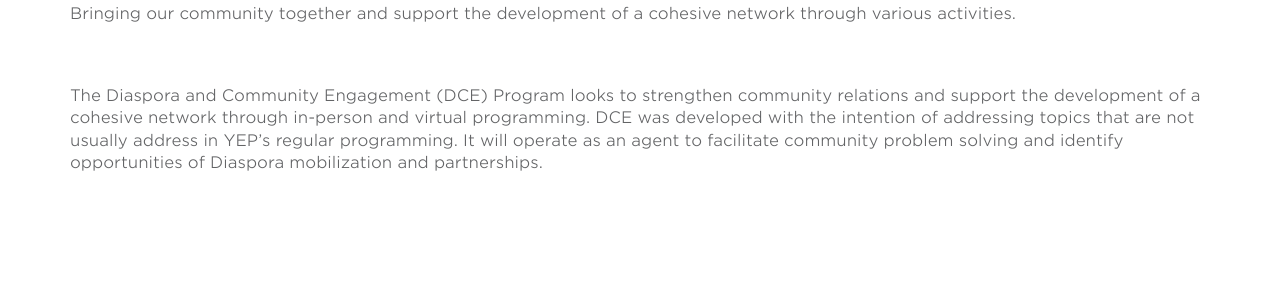
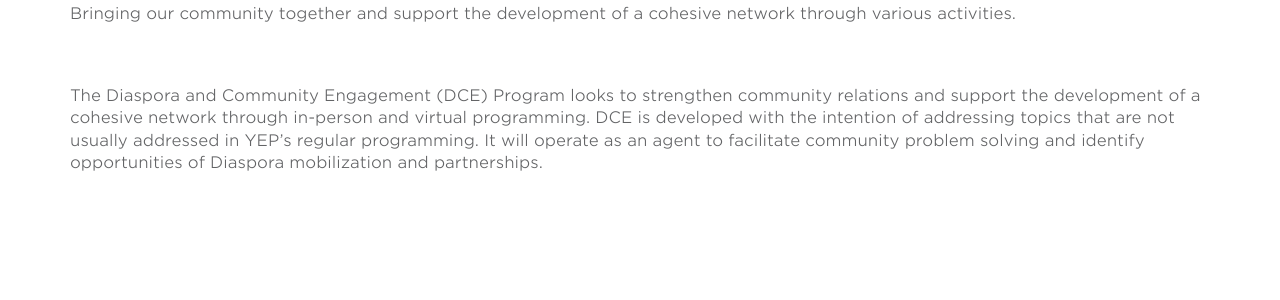
Before and after one commit to YEPNetwork/yepnetwork.github.io, a Jekyll site: the page built from _programs/diaspora-community-engagement.html, in a window 1280 px wide. Shown: the part 265-565 px from the top of the page. Built offline with Jekyll 4.4.1, drawn with Linux system fonts in a browser that asks for light colours; nearby versions of some CDN libraries.

Commit message:
Update diaspora-community-engagement.html

```diff
--- a/_programs/diaspora-community-engagement.html
+++ b/_programs/diaspora-community-engagement.html
@@ -8,5 +8,5 @@
 ---
 The Diaspora and Community Engagement (DCE) Program looks to strengthen community
 relations and support the development of a cohesive network through in-person and virtual programming.
-DCE was developed with the intention of addressing topics that are not usually address in YEP’s regular programming.
+DCE is developed with the intention of addressing topics that are not usually addressed in YEP’s regular programming.
 It will operate as an agent to facilitate community problem solving and identify opportunities of Diaspora mobilization and partnerships.
```
